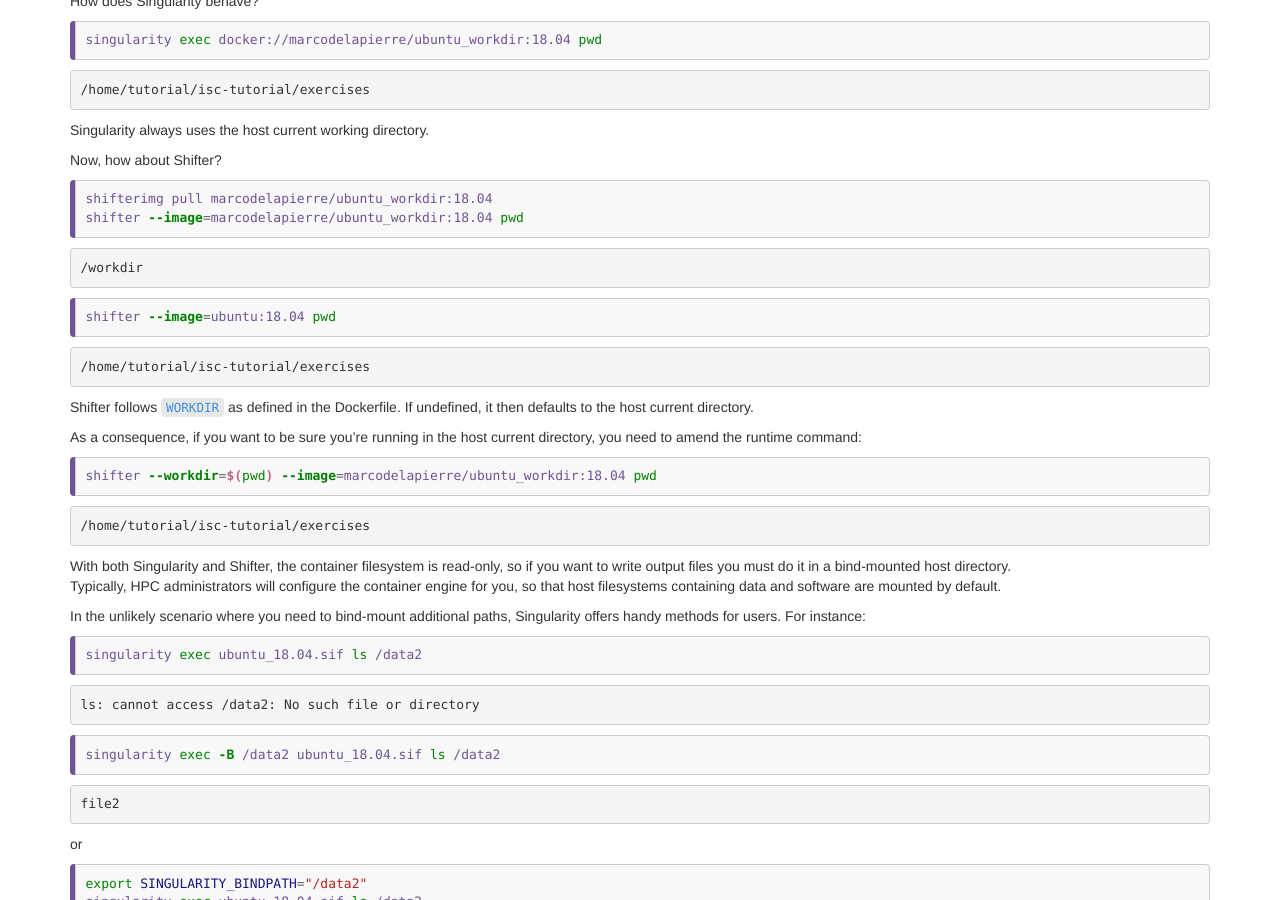
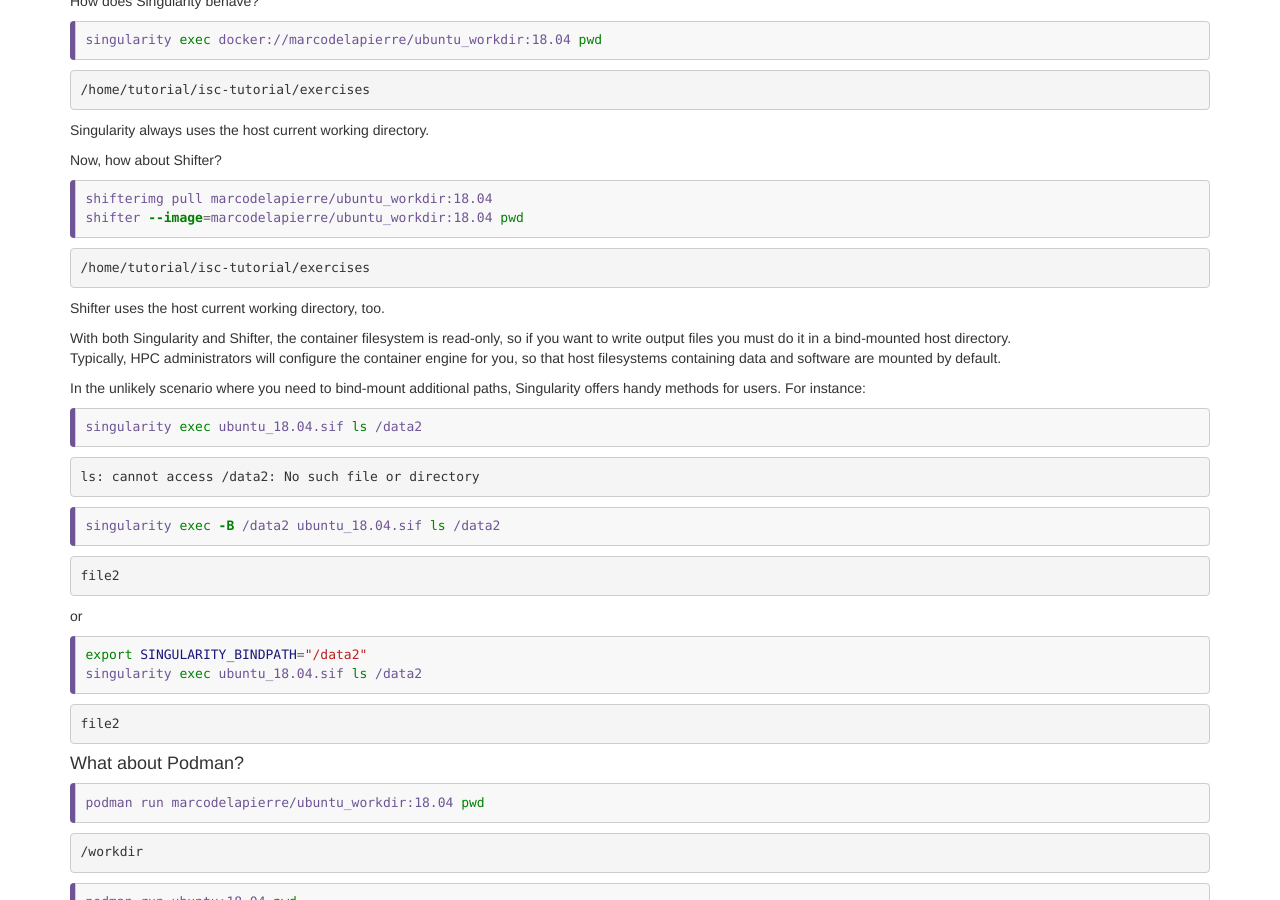
Before and after one commit to supercontainers/isc-tutorial, a Jekyll site: the page built from _episodes/13.sc.md, in a window 1280 px wide and 900 px high, scrolled down 4956 px. Built offline with Jekyll 4.4.1, drawn with Linux system fonts in a browser that asks for light colours.

Commit message:
fixes to ep 13

````diff
--- a/_episodes/13.sc.md
+++ b/_episodes/13.sc.md
@@ -346,26 +346,10 @@ shifterimg pull marcodelapierre/ubuntu_workdir:18.04
 shifter --image=marcodelapierre/ubuntu_workdir:18.04 pwd
 ```
 ```output
-/workdir
-```
-
-```bash
-shifter --image=ubuntu:18.04 pwd
-```
-```output
 /home/tutorial/isc-tutorial/exercises
 ```
 
-Shifter follows `WORKDIR` as defined in the Dockerfile.  If undefined, it then defaults to the host current directory.
-
-As a consequence, if you want to be sure you're running in the host current directory, you need to amend the runtime command:
-
-```bash
-shifter --workdir=$(pwd) --image=marcodelapierre/ubuntu_workdir:18.04 pwd
-```
-```output
-/home/tutorial/isc-tutorial/exercises
-```
+Shifter uses the host current working directory, too.
 
 With both Singularity and Shifter, the container filesystem is read-only, so if you want to write output files you must do it in a bind-mounted host directory.
 Typically, HPC administrators will configure the container engine for you, so that host filesystems containing data and software are mounted by default.
````
